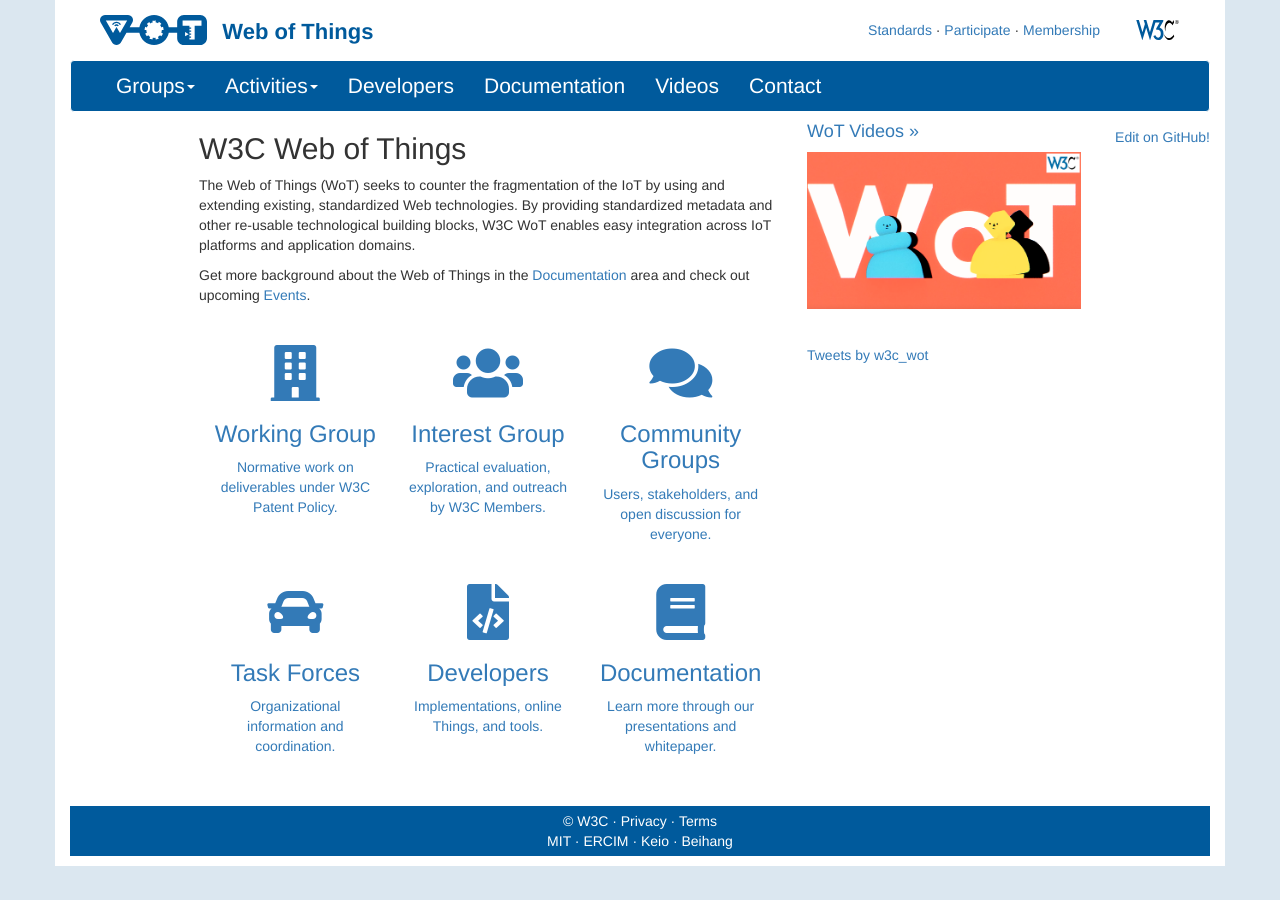
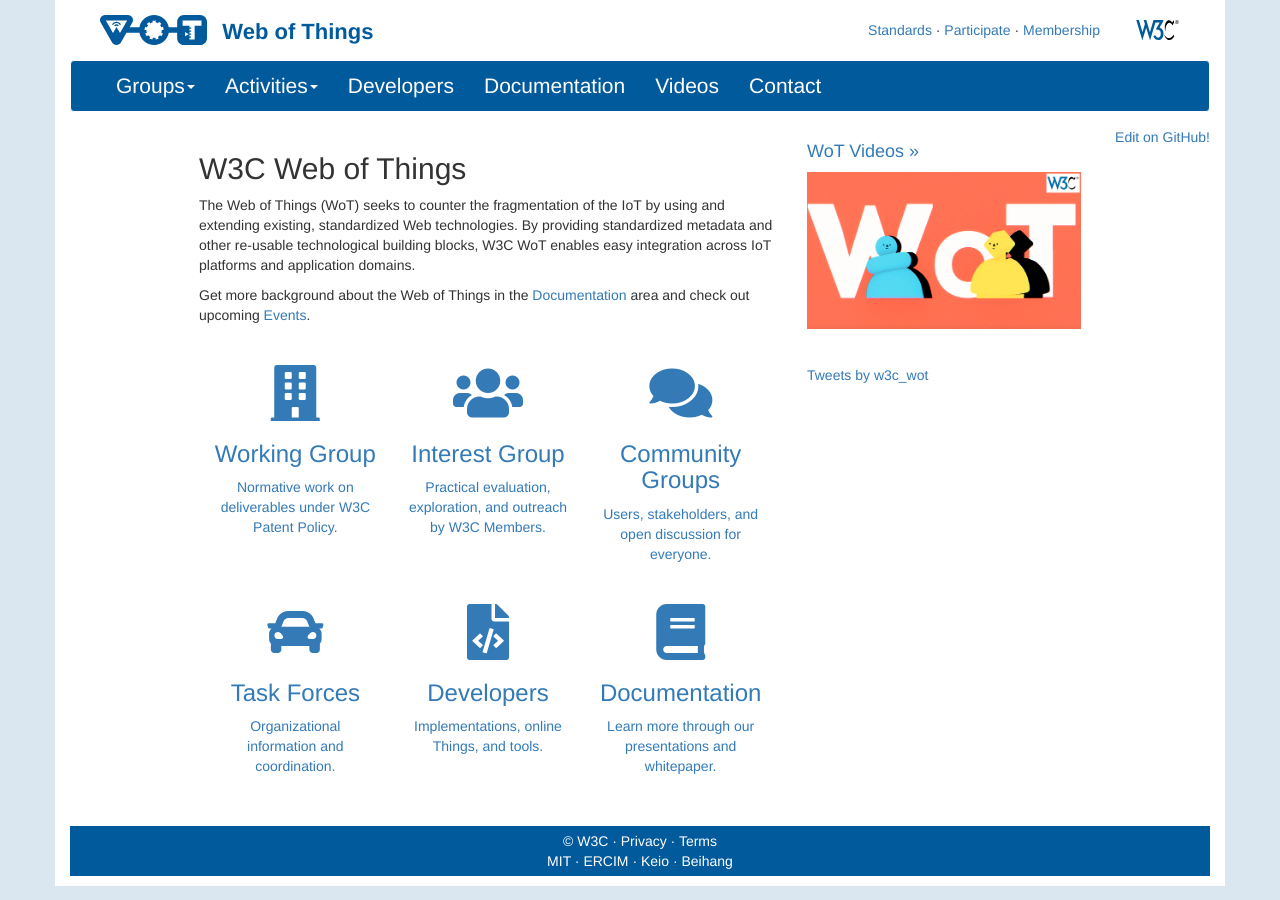
Before and after one commit to w3c/wot-marketing, a Jekyll site: the page built from docs/index.html, in a window 1280 px wide. Built offline with Jekyll 4.4.1, drawn with Linux system fonts in a browser that asks for light colours; nearby versions of some CDN libraries; comment, search, counter and statistics services are not loaded.

Commit message:
adjust margins

```diff
--- a/docs/_layouts/default.html
+++ b/docs/_layouts/default.html
@@ -147,7 +147,7 @@
         </div><!--/.container-fluid -->
 
       </nav>
-		<div class="text-right" style="margin-top: -5px; margin-bottom: -35px">
+		<div class="text-right" style="margin-top: -5px; margin-bottom: -15px">
 			<a href=https://www.github.com/{{ site.github_username }}/{{ site.git_repo }}/blob/master/docs/{{ page.path }}>
 				Edit on GitHub!
 			</a>
```
